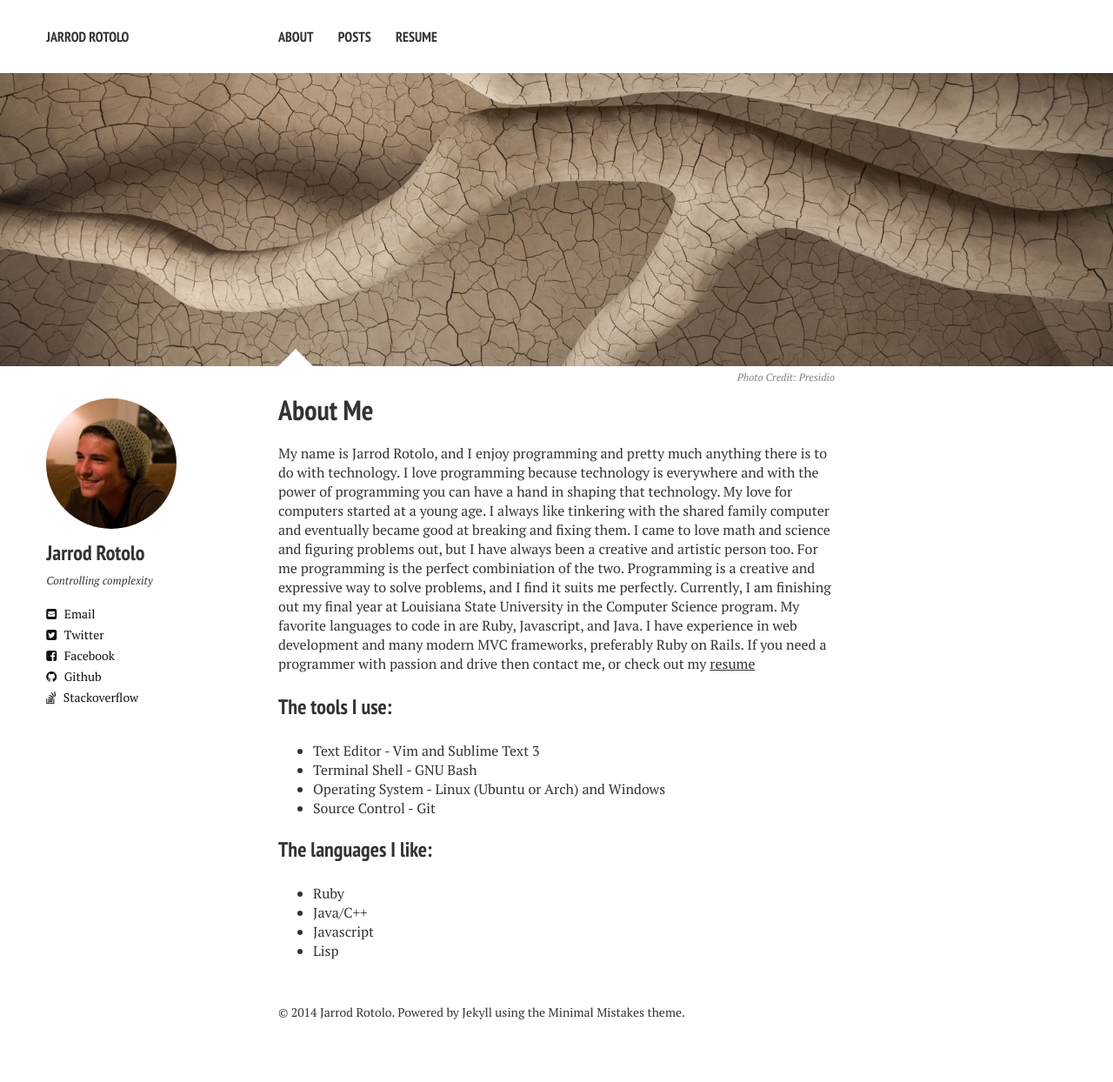
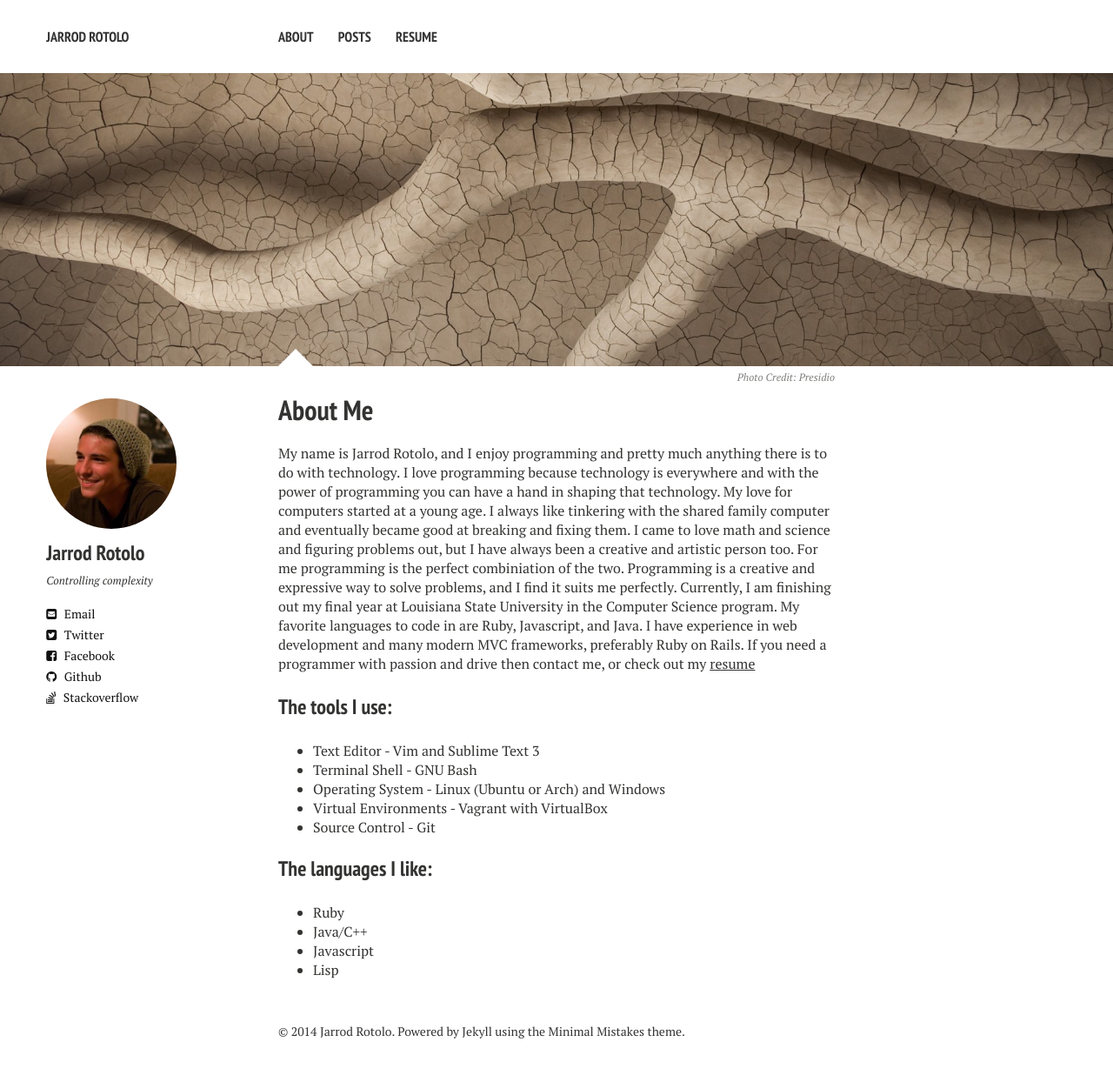
Before and after one commit to jrotolo/jrotolo.github.io, a Jekyll site: the page built from about/index.md, in a window 1280 px wide. Shown: the whole page at 87% size. Built offline with Jekyll 4.4.1, drawn with Linux system fonts in a browser that asks for light colours; nearby versions of some CDN libraries; before the commit the page ends 1222 px from its top, so only the background shows below that.

Commit message:
Updated about me

```diff
--- a/about/index.md
+++ b/about/index.md
@@ -17,6 +17,7 @@ If you need a programmer with passion and drive then contact me, or check out my
  - Text Editor - Vim and Sublime Text 3
  - Terminal Shell - GNU Bash
  - Operating System - Linux (Ubuntu or Arch) and Windows
+ - Virtual Environments - Vagrant with VirtualBox
  - Source Control - Git
 
 ### The languages I like:
```
